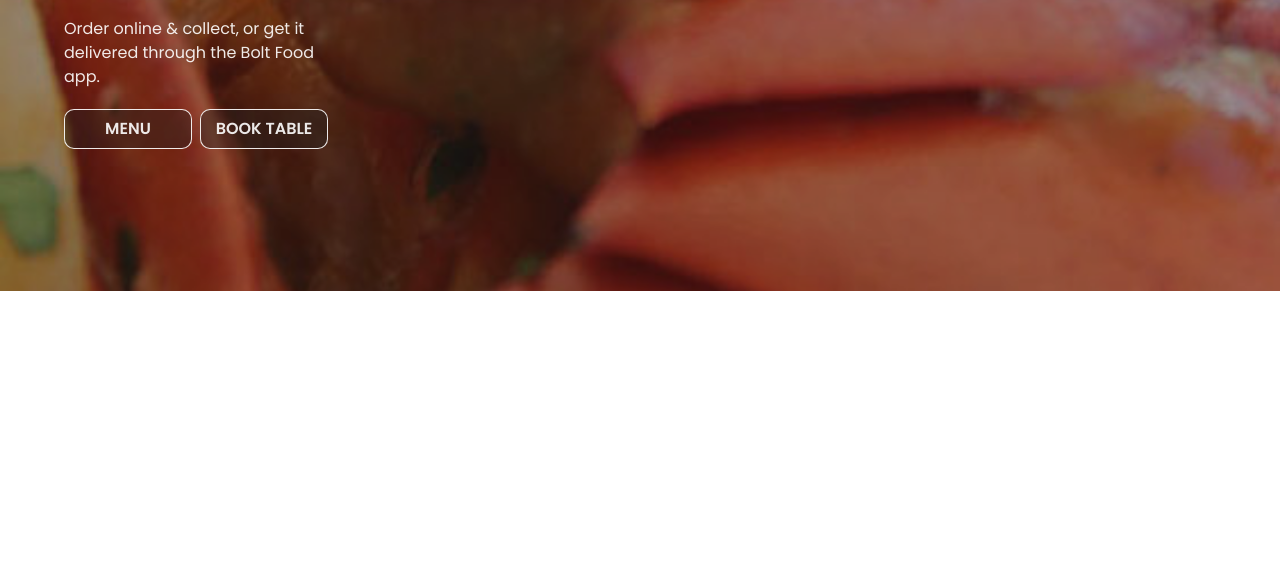
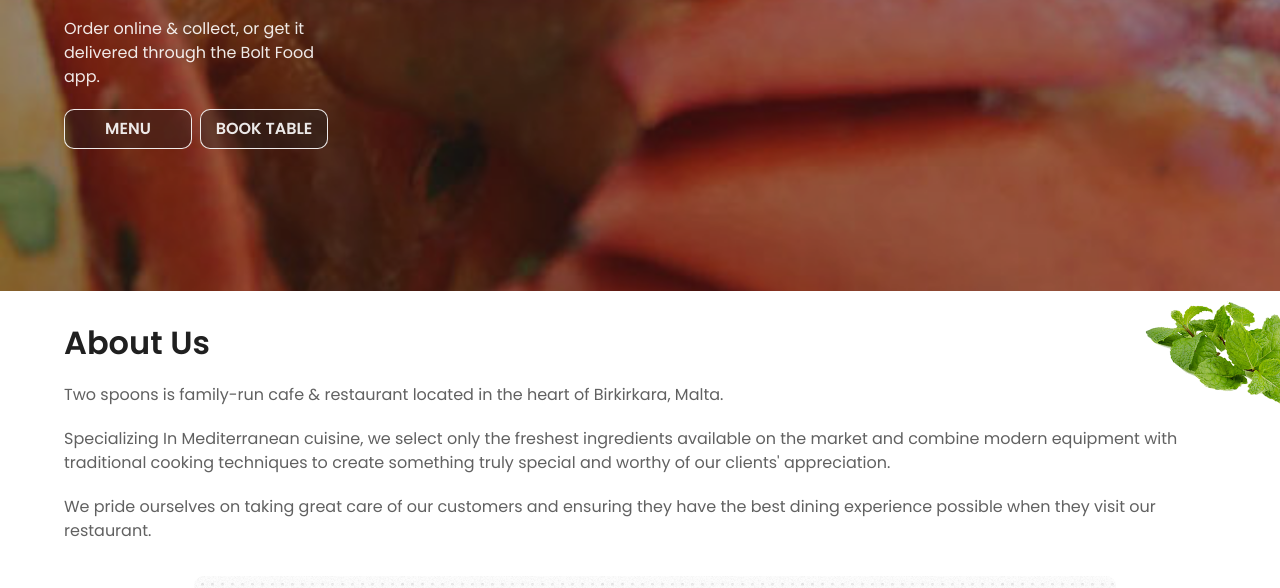
Before and after one commit to carlosgauci/two-spoons, a Gatsby site: page / in a window 1280 px wide. Shown: the part 509-1097 px from the top of the page. Before the commit the page ends 800 px from the top, so only its background shows below. Built offline with nearby package versions, Linux system fonts and the light colour scheme; Gatsby itself is replaced by a stand-in of ours.

Commit message:
completed about section

```diff
--- /dev/null
+++ b/src/components/About/About.js
@@ -0,0 +1,69 @@
+import React from "react"
+import { graphql, useStaticQuery } from "gatsby"
+import Img from "gatsby-image"
+import pattern from "../../images/pattern.png"
+import styles from "./About.module.scss"
+
+const About = () => {
+  const { about, mint } = useStaticQuery(query)
+
+  return (
+    <section className={styles.about}>
+      <div className={styles.container}>
+        <Img
+          fixed={mint.childImageSharp.fixed}
+          className={styles.mint}
+          style={{ position: "absolute" }}
+        />
+        <section className={styles.text}>
+          <h2>About Us</h2>
+          <p>
+            Two spoons is family-run cafe & restaurant located in the heart of
+            Birkirkara, Malta.
+          </p>
+          <p>
+            Specializing In Mediterranean cuisine, we select only the freshest
+            ingredients available on the market and combine modern equipment
+            with traditional cooking techniques to create something truly
+            special and worthy of our clients' appreciation.
+          </p>
+          <p>
+            We pride ourselves on taking great care of our customers and
+            ensuring they have the best dining experience possible when they
+            visit our restaurant.
+          </p>
+        </section>
+        <section
+          className={styles.imageContainer}
+          style={{
+            backgroundImage: `url(${pattern})`,
+            backgroundRepeat: "repeat",
+          }}
+        >
+          <Img fluid={about.childImageSharp.fluid} className={styles.image} />
+        </section>
+      </div>
+    </section>
+  )
+}
+
+const query = graphql`
+  {
+    about: file(relativePath: { eq: "about.jpg" }) {
+      childImageSharp {
+        fluid(quality: 90, maxWidth: 600) {
+          ...GatsbyImageSharpFluid_withWebp
+        }
+      }
+    }
+    mint: file(relativePath: { eq: "mint.png" }) {
+      childImageSharp {
+        fixed(width: 175, quality: 90) {
+          ...GatsbyImageSharpFixed_withWebp
+        }
+      }
+    }
+  }
+`
+
+export default About
--- /dev/null
+++ b/src/components/About/About.module.scss
@@ -0,0 +1,43 @@
+@import "../../css/variables.scss";
+
+.about {
+  position: relative;
+  overflow: hidden;
+}
+
+.mint {
+  top: 10px;
+  right: 0;
+  transform: translateX(40px) rotate(20deg);
+  z-index: 90;
+}
+
+.container {
+  @include section-center;
+  padding-top: 2rem;
+  padding-bottom: 2rem;
+}
+
+.text {
+  h2,
+  p {
+    margin-bottom: 1.25rem;
+    z-index: 99;
+  }
+
+  p:first-of-type {
+    margin-right: 3.5rem;
+  }
+}
+
+.imageContainer {
+  width: 80%;
+  margin: 3rem auto 2rem;
+  border-radius: 10px;
+  transform: translate(15px, -15px);
+}
+
+.image {
+  border-radius: 10px;
+  transform: translate(-25px, 25px);
+}
--- a/src/components/Header/Header.js
+++ b/src/components/Header/Header.js
@@ -10,7 +10,10 @@ const Header = () => {
     <header className={styles.header}>
       <section className={styles.container}>
         <Link to="/">
-          <Img fixed={logo.childImageSharp.fixed} />
+          <Img
+            fixed={logo.childImageSharp.fixed}
+            imgStyle={{ objectFit: "contain" }}
+          />
         </Link>
         <div className={styles.icon}>
           <HiMenu />
--- a/src/pages/index.js
+++ b/src/pages/index.js
@@ -1,12 +1,14 @@
 import React from "react"
 import SEO from "../components/SEO/SEO"
 import Hero from "../components/Hero/Hero"
+import About from "../components/About/About"
 
 const IndexPage = () => (
   <>
     <SEO title="Home" />
 
     <Hero />
+    <About />
   </>
 )
 
```
Also changed, not shown: src/images/about.jpg (added), src/images/mint.png (added), src/images/pattern.png (added).
